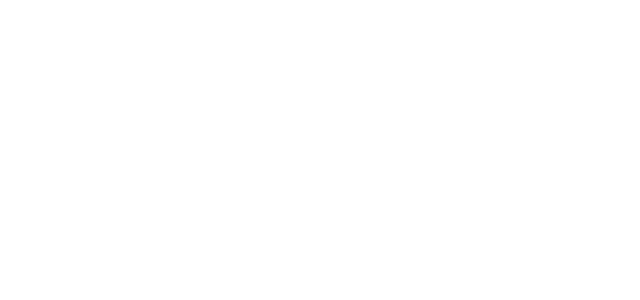
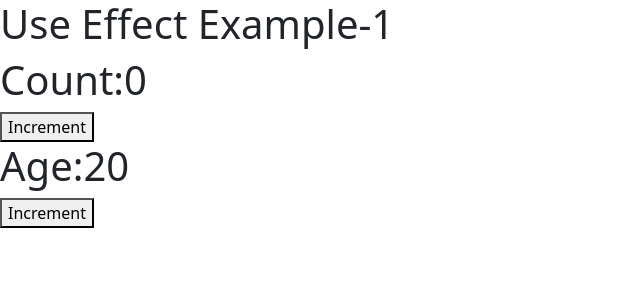
Before and after one commit to suryakiran9959/react, a React (Create React App) app: page / in a window 1280 px wide. Shown: the top 300 px of the page, without its empty margins (0-640 px from the left). Built offline with nearby package versions, Linux system fonts and the light colour scheme; no server answers.

Commit message:
data fetched and showcased

```diff
--- a/src/App.js
+++ b/src/App.js
@@ -1,10 +1,11 @@
 
 import './App.css';
+import UseEffect from './useEffect/useEffectExp1';
 
 function App() {
   return (
     <>
-
+    <UseEffect/>
     </>
   );
 }
--- /dev/null
+++ b/src/useEffect/useEffectExp1.jsx
@@ -0,0 +1,37 @@
+import {useEffect,useState} from "react";
+import axios from "axios"
+
+const UseEffect =()=>{
+    const [productListing,setProductListing]=useState([])
+    const [count,setCount]=useState(0)
+    const [age,setAge]=useState(20)
+
+    useEffect(()=>{
+        console.log("useEffect renders");
+        products()
+    },[])
+
+    const products=async()=>{
+        const response=await axios.get("https://dummyjson.com/products")
+        console.log(response);
+        setProductListing(response.data.products)
+    }
+
+    const incrementCount=()=>{
+        setCount(count+1)
+    }
+    const incrementAge=()=>{
+        setAge(age+999)
+    }
+
+    return(
+    <>
+    <h1>Use Effect Example-1</h1>
+    <h1>Count:{count}</h1>
+    <button onClick={incrementCount}>Increment</button>
+    <h1>Age:{age}</h1>
+    <button onClick={incrementAge}>Increment</button>
+    </>
+    )
+}
+export default UseEffect;
```
